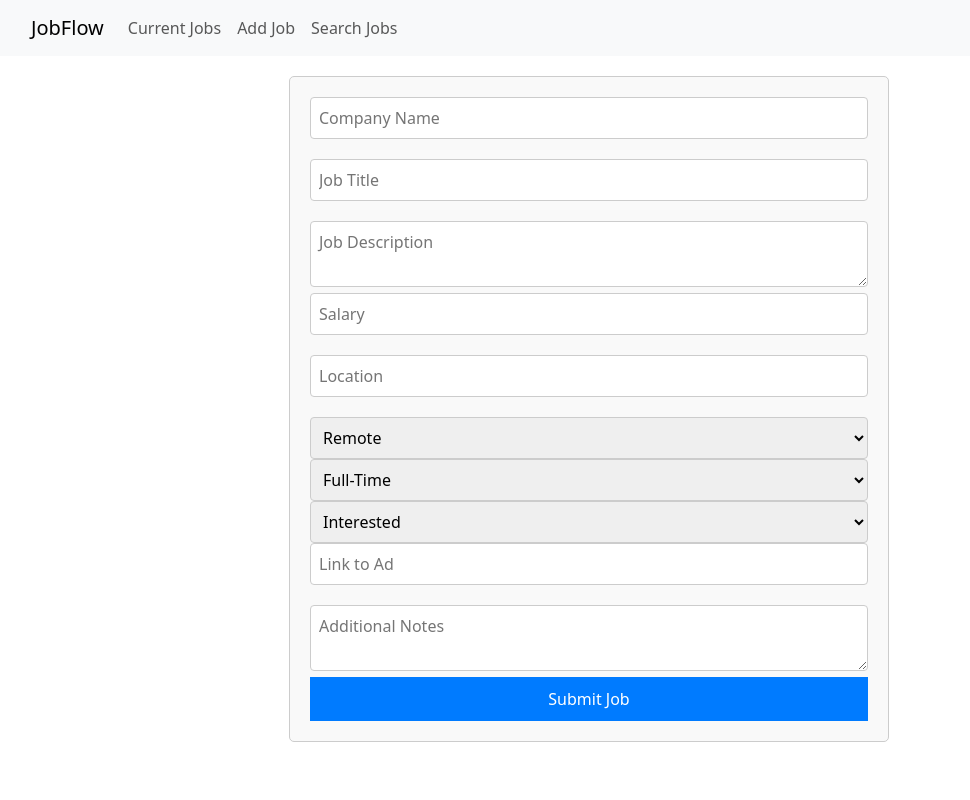
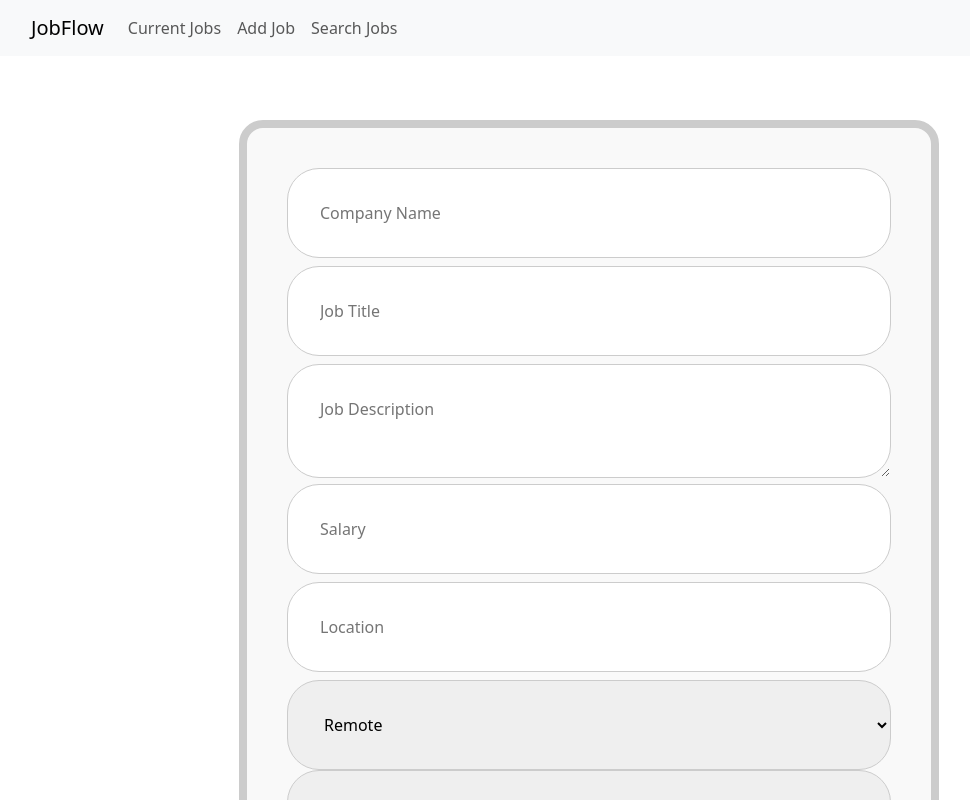
Before and after one commit to zhaolucas/jobflow, a React (Create React App) app: page /JobForm in a window 1280 px wide. Shown: the top 800 px of the page, without its empty margins (51-1021 px from the left). Built offline with nearby package versions, Linux system fonts and the light colour scheme.

Commit message:
improved job form styling in css

```diff
--- a/src/Pages/JobForm.css
+++ b/src/Pages/JobForm.css
@@ -1,15 +1,15 @@
 form {
-    border: 1px solid #ccc;
-    padding: 20px;
-    border-radius: 5px;
+    border: 0.5rem solid #ccc;
+    padding: 2.5rem;
+    border-radius: 1.5rem;
     background-color: #f9f9f9;
-    max-width: 600px;
-    margin: 20px auto;
+    max-width: 700px;
+    margin: 4rem auto;
   }
 
   form label {
     display: block;
-    margin-bottom: 5px;
+    margin-bottom: 2rem;
   }
 
   input[type="text"],
@@ -17,17 +17,17 @@
   select,
   textarea,
   button {
-    width: 100%; /* Makes form elements take full width of the form */
-    padding: 8px;
-    margin-bottom: 20px; /* Adds space below each element */
-    border: 1px solid #ccc;
-    border-radius: 4px;
+    width: 100%;
+    padding: 2rem;
+    margin-bottom: 0.5rem;
+    border: 1.5px solid #ccc;
+    border-radius: 2rem;
   }
 
   button {
     background-color: #007bff;
     color: white;
-    padding: 10px;
+    padding: 5px;
     border: none;
     cursor: pointer;
   }
--- a/src/Pages/JobForm.js
+++ b/src/Pages/JobForm.js
@@ -43,13 +43,11 @@
       <textarea name="description" value={jobData.description} onChange={handleChange} placeholder="Job Description" required></textarea>
       <input type="text" name="salary" value={jobData.salary} onChange={handleChange} placeholder="Salary" />
       <input type="text" name="location" value={jobData.location} onChange={handleChange} placeholder="Location" required />
-
       <select name="jobType" value={jobData.jobType} onChange={handleChange} required>
         <option value="remote">Remote</option>
         <option value="on-site">On-Site</option>
         <option value="hybrid">Hybrid</option>
       </select>
-
       <select name="employmentType" value={jobData.employmentType} onChange={handleChange} required>
         <option value="full-time">Full-Time</option>
         <option value="part-time">Part-Time</option>
@@ -57,7 +55,6 @@
         <option value="temporary">Temporary</option>
         <option value="internship">Internship</option>
       </select>
-
       <select name="jobStatus" value={jobData.jobStatus} onChange={handleChange} required>
         <option value="interested">Interested</option>
         <option value="applied">Applied</option>
```
